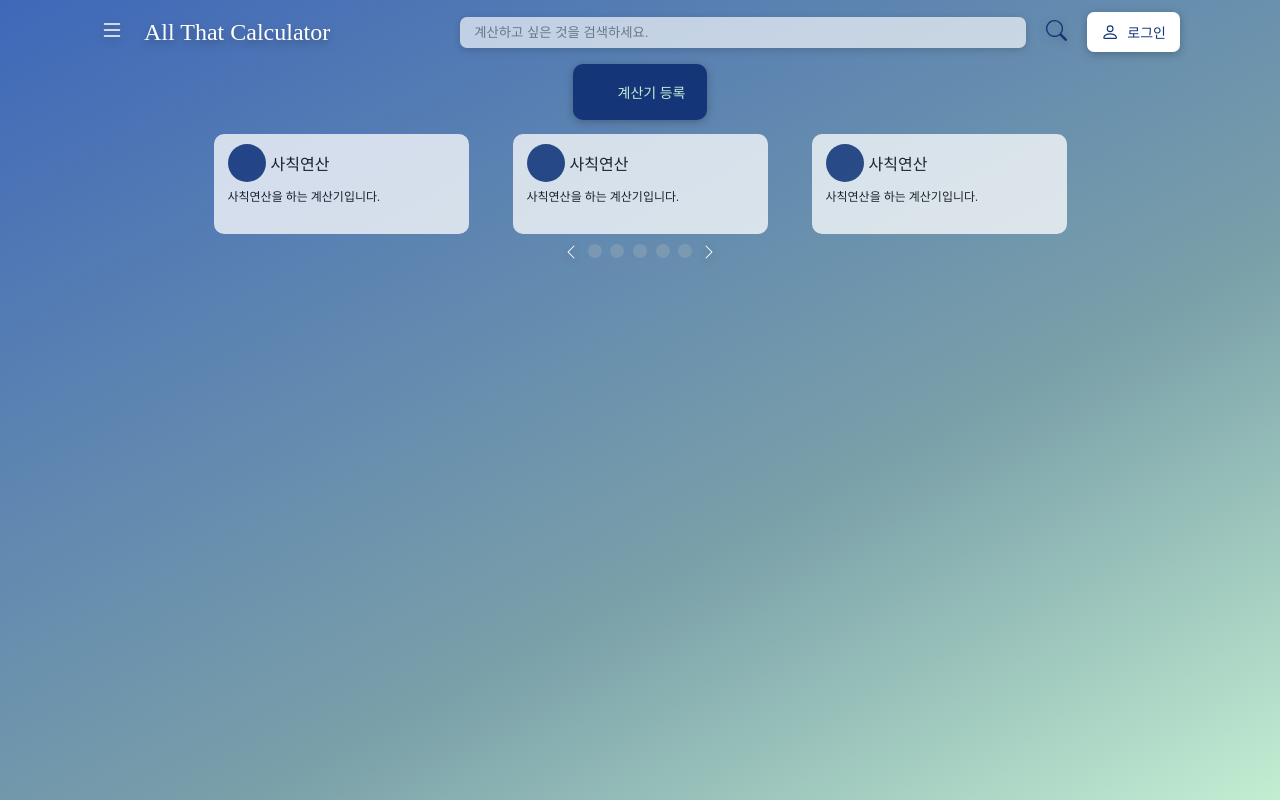
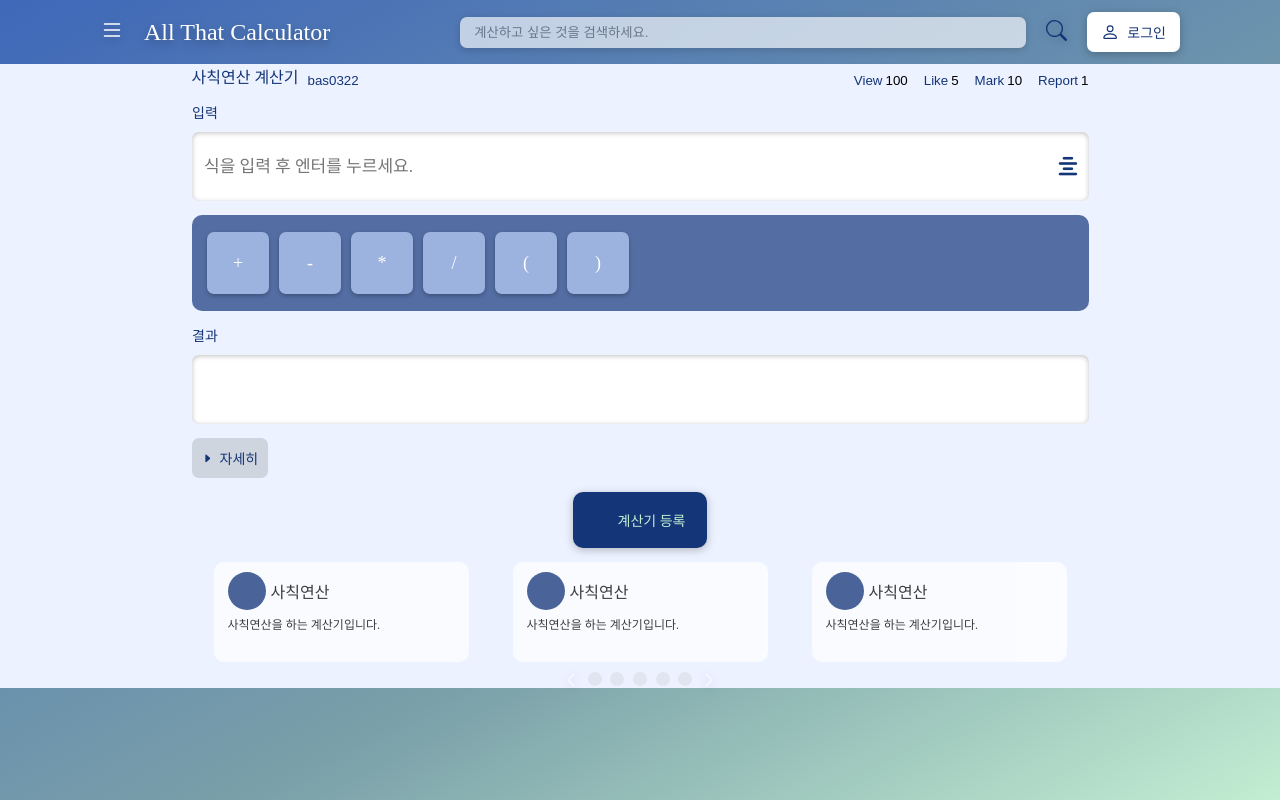
Before and after one commit to AllThatCalculator/Application, a React (Create React App) app in the folder client/: page / in a window 1280 px wide. Built offline with nearby package versions, Linux system fonts and the light colour scheme; a web font is replaced by a local one.

Commit message:
[ADD] calculet block on detail page

```diff
--- a/client/src/components/calculetBlock/CalculetBlock.js
+++ b/client/src/components/calculetBlock/CalculetBlock.js
@@ -4,7 +4,7 @@ import ReactMarkdown from "react-markdown";
 import { useEffect, useState } from "react";
 
 // eslint-disable-next-line
-import srcCode from "raw-loader!../../calculets/arithmeticOperation.html";
+import srcCode from "raw-loader!../../calculets/arithmeticOperation/arithmeticOperation.html";
 import styled from "styled-components";
 
 const Wrapper = styled.div`
@@ -20,35 +20,21 @@ function CalculetManual({ content }) {
   };
   return (
     <>
-      <ButtonGray text="자세히" toggle={toggle} onClick={onFlip} />
+      <div>
+        <ButtonGray text="자세히" toggle={toggle} onClick={onFlip} />
+      </div>
       {toggle && <ReactMarkdown children={content} toggle={toggle} />}
     </>
   );
 }
 
 async function loadCalculetManual(path, update) {
-  fetch(require("../../calculets/arithmeticOperation.md"))
+  fetch(require("../../calculets/arithmeticOperation/arithmeticOperation.md"))
     .then((res) => res.text())
     .then((textData) => update(textData));
 }
 
-function CalculetBlock() {
-  const [calculetObj, setCalculetObj] = useState({
-    name: "사칙연산 계산기",
-    id: 1,
-    srcCode: null,
-    contributor: "bas0322",
-    manual: null,
-    description: "사칙연산 계산기입니다.",
-    statistics: {
-      bookmarkCnt: 10,
-      likeCnt: 10,
-      reportCnt: 10,
-      viewCnt: 10,
-      calculationCnt: 10,
-      userCnt: 10,
-    },
-  });
+function CalculetBlock({ calculetObj }) {
   const [calculetCode, setCalculetCode] = useState(srcCode);
   const [calculetManual, setCalculetManual] = useState(null);
 
@@ -75,6 +61,7 @@ function CalculetBlock() {
         srcDoc={calculetCode}
         style={{ width: "100%", border: "none", overflow: "auto" }}
         onLoad={(e) => adjustHeight(e)}
+        scrolling="no"
       />
       <CalculetManual content={calculetManual} />
     </Wrapper>
--- a/client/src/components/calculetBlock/CalculetHeader.js
+++ b/client/src/components/calculetBlock/CalculetHeader.js
@@ -9,7 +9,7 @@ const StyledItem = styled.button`
   border: 0;
   padding: 0;
   margin: 0;
-  background-color: ${styles.styleColor.white300};
+  background: none;
 `;
 
 const CalculetName = styled.div`
@@ -61,7 +61,7 @@ function CalculetHeader({ name, contributor, statistics }) {
       </FrontWrapper>
 
       <StatisticsWrapper>
-        <Item text="View" number={stats.viewCnt} onClick={console.log("ji")} />
+        <Item text="View" number={stats.viewCnt} />
         <Item text="Like" number={stats.likeCnt} />
         <Item text="Mark" number={stats.bookmarkCnt} />
         <Item text="Report" number={stats.reportCnt} />
--- a/client/src/components/styles.js
+++ b/client/src/components/styles.js
@@ -9,6 +9,7 @@ const styleColor = {
   blue400: "#6F8AC3",
   blue200: "#9CB2DF",
   blue50: "#CFD5DE",
+  blue30: "#ECF2FF",
   white300: "#ffffff",
   white100: { color: "#ffffff", opacity: 0.75 },
   white50: { color: "#ffffff", opacity: 0.65 },
--- a/client/src/pages/Calculet.js
+++ b/client/src/pages/Calculet.js
@@ -1,18 +1,46 @@
 import ButtonBlue from "../components/atom-components/ButtonBlue";
 import Recommend from "../components/global-component/Recommend";
 import styled from "styled-components";
+import CalculetBlock from "../components/calculetBlock/CalculetBlock";
+import { useState } from "react";
+import styles from "../components/styles";
 
 const Positioner = styled.div`
   display: flex;
-  width: 100%;
   flex-direction: column;
   align-items: center;
   align-self: center;
   gap: 14px;
+  background: ${styles.styleColor.blue30};
+`;
+
+const Wrapper = styled.div`
+  display: flex;
+  flex-direction: column;
+  width: 897px;
 `;
 function Calculet() {
+  const [calculetObj, setCalculetObj] = useState({
+    name: "사칙연산 계산기",
+    id: 1,
+    srcCode: null,
+    contributor: "bas0322",
+    manual: null,
+    description: "사칙연산 계산기입니다.",
+    statistics: {
+      bookmarkCnt: 10,
+      likeCnt: 5,
+      reportCnt: 1,
+      viewCnt: 100,
+      calculationCnt: 10,
+      userCnt: 10,
+    },
+  });
   return (
     <Positioner>
+      <Wrapper>
+        <CalculetBlock calculetObj={calculetObj} />
+      </Wrapper>
       <ButtonBlue text="계산기 등록" icon="BsUpload" />
       <Recommend />
     </Positioner>
```
